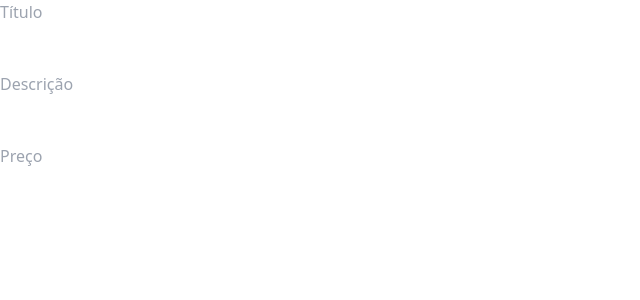
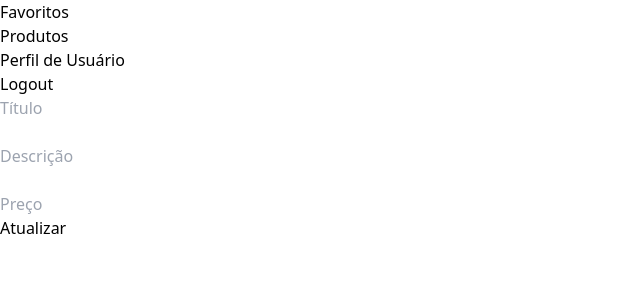
Before and after one commit to renanuness/dr3_tp3, a React (Vite) app in the folder react-tp3/: page /editProduct/1 in a window 1280 px wide. Shown: the top 300 px of the page, without its empty margins (0-640 px from the left). Built offline with nearby package versions, Linux system fonts and the light colour scheme; no server answers; sample sign-in values are in the browser's storage.

Commit message:
editar produto

```diff
--- a/react-tp3/src/App.jsx
+++ b/react-tp3/src/App.jsx
@@ -17,6 +17,7 @@ import "react-toastify/dist/ReactToastify.css";
 import Products from "./pages/products/index.jsx";
 import ProductDetail from "./pages/productDetail/index.jsx";
 import EditProduct from "./pages/editProduct/index.jsx";
+import Saved from "./pages/saved/index.jsx";
 
 const PrivateRoute = ({ children }) => {
   const { isLogged } = useAuth();
@@ -56,6 +57,7 @@ function App() {
             path="/products"
             element={
               <PrivateRoute>
+                <Header />
                 <Products/>
               </PrivateRoute>
             }
@@ -65,6 +67,7 @@ function App() {
             path="/productDetail/:id"
             element={
               <PrivateRoute>
+                <Header />
                 <ProductDetail/>
               </PrivateRoute>
             }
@@ -74,7 +77,18 @@ function App() {
             path="/editProduct/:id"
             element={
               <PrivateRoute>
+                <Header />
                 <EditProduct/>
+              </PrivateRoute>
+            }
+            />
+
+          <Route
+            path="/saved"
+            element={
+              <PrivateRoute>
+                <Header />
+                <Saved/>
               </PrivateRoute>
             }
             />
--- a/react-tp3/src/components/Header/index.jsx
+++ b/react-tp3/src/components/Header/index.jsx
@@ -14,7 +14,14 @@ export default function Header() {
   };
 
   return (
-    <header className="flex justify-end">
+    <header className="flex justify-between p-3 border">
+      <nav className="flex flex-row">
+        <ul className="flex flex-row gap-5">
+          <li className="border bg-orange-200 p-3 hover:cursor-pointer" onClick={()=>navigate("/saved")}>Favoritos</li>
+          <li className="border bg-orange-200 p-3 hover:cursor-pointer" onClick={()=>navigate("/products")}>Produtos</li>
+          <li className="border bg-orange-200 p-3 hover:cursor-pointer" onClick={()=>navigate("/user-info")}>Perfil de Usuário</li>
+        </ul>
+      </nav>
       <button onClick={handleButtonClick}>
         {isLogged ? "Logout" : "Login"}
       </button>
--- a/react-tp3/src/components/productCard/index.jsx
+++ b/react-tp3/src/components/productCard/index.jsx
@@ -1,8 +1,11 @@
+import { useEffect, useState } from "react";
 
 
 
 export default function ProductCard(props){
     const product = props.product;
+    const [saved, setSaved] = useState(props.saved);
+    const [favStyle, setFavStyle] = useState("");
 
     function setFavorite(){
         let saved = JSON.parse(localStorage.getItem('saved'));
@@ -14,6 +17,13 @@ export default function ProductCard(props){
         localStorage.setItem('saved', JSON.stringify(saved));
     }
 
+    useEffect(()=>{
+        if(saved){
+            setFavStyle("rounded-md bg-orange-200 p-2");
+        }else{
+            setFavStyle("rounded-md bg-gray-200 p-2");
+        }
+    }, [saved])
     return (
         <div className="flex w-52 bg-gray-400 rounded-lg p-5 flex-col items-center">
             <img src={product.images[0]}/>
@@ -22,7 +32,7 @@ export default function ProductCard(props){
             <p>{product.rating}/5</p>
             <div>
                 <button className="rounded-md bg-green-200 p-2" onClick={()=>props.productDetail(product.id)}>Ver mais</button>
-                <button className="rounded-md bg-orange-400-200 p-2" onClick={setFavorite}>Favoritar</button>
+                <button className={favStyle} onClick={setFavorite}>Favoritar</button>
             </div>
         </div>
     )
--- a/react-tp3/src/components/productForm/index.jsx
+++ b/react-tp3/src/components/productForm/index.jsx
@@ -1,50 +1,60 @@
 import { productSchema } from "../../validations/productValidation";
 import { useForm } from "react-hook-form";
 import { yupResolver } from "@hookform/resolvers/yup";
-import { useEffect } from "react";
+import { useEffect, useState } from "react";
 
 export default function ProductForm(props){
-    const product = props.product;
+    const [product, setProduct] = useState(props.product);
+
 
     const {
         register,
         handleSubmit,
+        reset,
         formState: { errors },
     } = useForm({
         defaultValues: {...product},
         resolver: yupResolver(productSchema) });
 
     const onSubmit = async (data) => {
-        await (data);
+        props.editProduct(data);
     };
 
     useEffect(()=>{
-        console.log(product);
-    }, []);
+        setProduct(props.product);
+    },[])
+
+    useEffect(()=>{
+        reset(product);
+    }, [product]);
 
     return(
-        <form onSubmit={handleSubmit(onSubmit)}>
-            <input placeholder="Título" {...register("title")} />
+        <form className="mt-4 w-[60%] mx-auto" onSubmit={handleSubmit(onSubmit)}>
+            <input
+                className="rounded-md bg-slate-300 p-2"
+                placeholder="Título"
+                {...register("title")} />
             <p>{errors.title?.message}</p>
 
             <br />
-            <br />
 
             <input
+                className="rounded-md bg-slate-300 p-2 break-words"
                 type="text"
                 placeholder="Descrição"
                 {...register("description")}
             />
             <p>{errors.description?.message}</p>
             <br />
-            <br />
 
             <input
+                className="rounded-md bg-slate-300 p-2"
                 type="text"
                 placeholder="Preço"
                 {...register("price")}
             />
             <p>{errors.price?.message}</p>
+            <button className="mt-2 rounded-md bg-green-300 p-2">Atualizar</button>
         </form>
     )
 }
--- a/react-tp3/src/pages/editProduct/index.jsx
+++ b/react-tp3/src/pages/editProduct/index.jsx
@@ -1,14 +1,15 @@
 import { useEffect, useState } from "react";
-import { useParams } from "react-router-dom";
-import { getProductById } from "../../services/services";
+import { useNavigate, useParams } from "react-router-dom";
+import { getProductById, updateProduct } from "../../services/services";
 import ProductForm from "../../components/productForm";
+import { toast } from "react-toastify";
 
 
 
 export default function EditProduct() {
     const { id } = useParams();
     const [product, setProduct] = useState({});
-
+    const navigate = useNavigate();
 
     useEffect(() => {
         getProductById(id).then(res => {
@@ -16,10 +17,17 @@ export default function EditProduct() {
         })
     }, [])
 
+    function editProductReq(prod){
+        updateProduct(prod).then(()=>{
+            toast.success("Informações atualizadas com sucesso!");
+            navigate("/products");
+        })
+    }
+
     return (
         <div>
         { product ?
-            <ProductForm  product={product}/>
+            <ProductForm editProduct={(p)=>editProductReq(p)}  product={product}/>
             : ''
         }
         </div>
--- a/react-tp3/src/pages/productDetail/index.jsx
+++ b/react-tp3/src/pages/productDetail/index.jsx
@@ -70,9 +70,9 @@ export default function ProductDetail() {
             <p>R$ {product.price}</p>
             <div className="flex flex-col items-start justify-center">
                 <p>Avaliações</p>
-                {product.reviews?.map((review) => {
+                {product.reviews?.map((review, index) => {
                     return (
-                        <div className="border">
+                        <div key={index} className="border">
                             <p>{review.reviewerName}</p>
                             <p>{review.rating}</p>
                             <p>{review.comment}</p>
--- a/react-tp3/src/pages/products/index.jsx
+++ b/react-tp3/src/pages/products/index.jsx
@@ -13,6 +13,7 @@ export default function Products(){
     const [products, setProducts] = useState([]);
     const [currentPage, setCurrentPage] = useState(1);
     const [canLoad, setCanLoad] = useState(true);
+    const [saved, setSaved] = useState([]);
 
     useEffect(()=>{
         getProducts(1, pageSize).then(res=>{
@@ -23,6 +24,10 @@ export default function Products(){
                 setCanLoad(true);
             }
         });
+
+        let s = JSON.parse(localStorage.getItem('saved'));
+        console.log(s);
+        setSaved(s);
     }, []);
 
     function filter(value){
@@ -52,7 +57,7 @@ export default function Products(){
             <ProductFilter filter={(v)=>filter(v)} />
             <div className="flex flex-wrap gap-2 p-4 justify-center">
             {products.map(product =>
-                <ProductCard key={product.id} product={product} productDetail={(id)=>navigate('/productDetail/'+id)}/>
+                <ProductCard key={product.id} product={product} saved={()=>{saved.includes(product.id)}} productDetail={(id)=>navigate('/productDetail/'+id)}/>
             )}
             </div>
             {
--- /dev/null
+++ b/react-tp3/src/pages/saved/index.jsx
@@ -0,0 +1,29 @@
+import { useEffect, useState } from "react";
+import { getProducts } from "../../services/services";
+import ProductCard from "../../components/productCard";
+
+
+export default function Saved(){
+    const [saved, setSaved] = useState([]);
+
+    useEffect(()=>{
+        getProducts(1, 300)
+        .then(res=>{
+            let itensSaved = [];
+            const localSaved = JSON.parse(localStorage.getItem('saved'));
+            for(let i = 0; i < res.products.length; i++){
+                if(localSaved.includes(res.products[i].id)){
+                    itensSaved.push(res.products[i]);
+                    if(itensSaved.length == localSaved.length){
+                        break;
+                    }
+                }
+            }
+            setSaved(itensSaved);
+        })
+    }, [])
+
+    {saved.map(product =>
+        <ProductCard key={product.id} product={product} productDetail={(id)=>navigate('/productDetail/'+id)}/>
+    )}
+}
--- a/react-tp3/src/services/services.jsx
+++ b/react-tp3/src/services/services.jsx
@@ -22,7 +22,8 @@ export function getProductById(id){
 }
 
 export function updateProduct(product){
-    axios.put(`https://dummyjson.com/products/${product.id}`, {
+    console.log(product);
+    return axios.put(`https://dummyjson.com/products/${product.id}`, {
     headers: { 'Content-Type': 'application/json' },
     body: JSON.stringify({
       product
```
